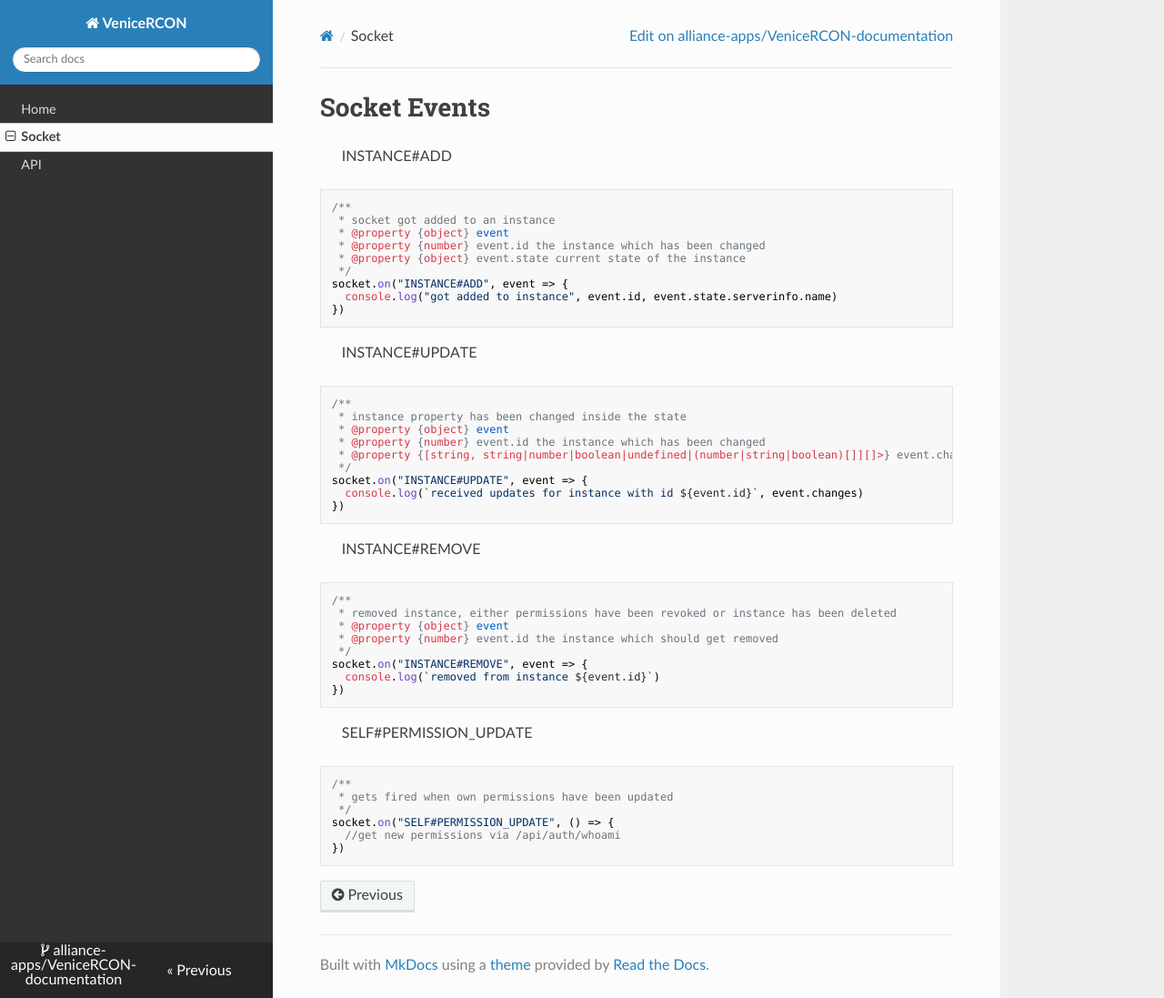
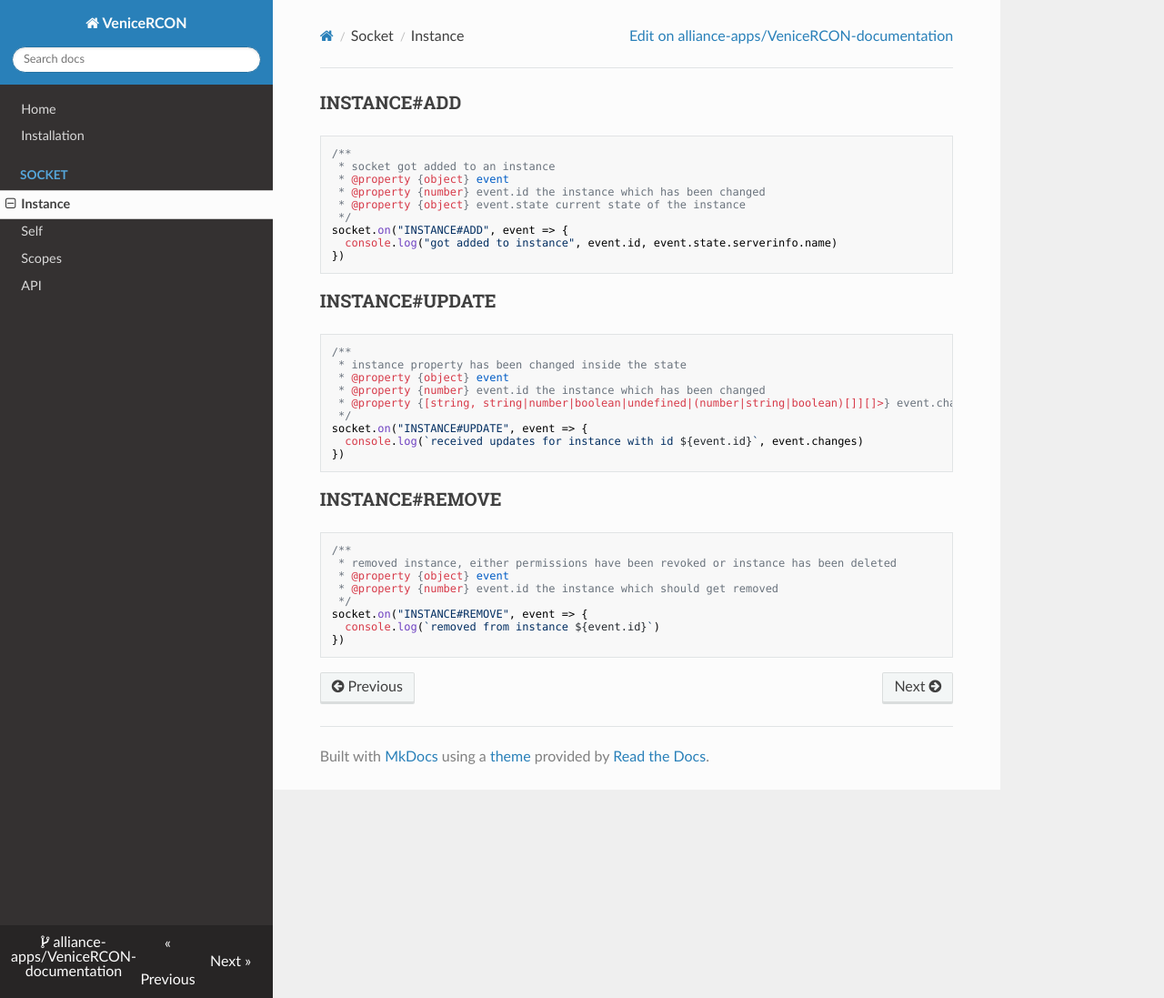
Before and after one commit to alliance-apps/VeniceRCON-documentation, an MkDocs documentation site: the page built from docs/socket/instance.md, in a window 1280 px wide and 1097 px high. Shown: the whole window at 91% size. Built offline with MkDocs 1.6.1, drawn with Linux system fonts in a browser that asks for light colours; nearby versions of some CDN libraries.

Commit message:
create initial docs

````diff
--- a/docs/socket.md
+++ b/docs/socket/instance.md
@@ -1,7 +1,4 @@
-
-# Socket Events
-
-> INSTANCE#ADD
+### INSTANCE#ADD
 
 ```javascript
 /**
@@ -16,7 +13,7 @@ socket.on("INSTANCE#ADD", event => {
 ```
 
 
-> INSTANCE#UPDATE
+### INSTANCE#UPDATE
 
 ```javascript
 /**
@@ -31,7 +28,7 @@ socket.on("INSTANCE#UPDATE", event => {
 ```
 
 
-> INSTANCE#REMOVE
+### INSTANCE#REMOVE
 
 ```javascript
 /**
@@ -43,14 +40,3 @@ socket.on("INSTANCE#REMOVE", event => {
   console.log(`removed from instance ${event.id}`)
 })
 ```
-
-> SELF#PERMISSION_UPDATE
-
-```javascript
-/**
- * gets fired when own permissions have been updated
- */
-socket.on("SELF#PERMISSION_UPDATE", () => {
-  //get new permissions via /api/auth/whoami
-})
-```
--- a/mkdocs.yml
+++ b/mkdocs.yml
@@ -3,6 +3,10 @@ repo_name: alliance-apps/VeniceRCON-documentation
 repo_url: https://github.com/alliance-apps/VeniceRCON-documentation
 nav:
   - Home: index.md
-  - Socket: socket.md
+  - Installation: installation/index.md
+  - Socket:
+    - Instance: socket/instance.md
+    - Self: socket/self.md
+  - Scopes: scopes/index.md
   - API: /VeniceRCON-documentation/api/
 theme: readthedocs
````
Also changed, not shown: docs/installation/index.md (added, +18 -0 lines), docs/scopes/index.md (added, +22 -0 lines), docs/socket/self.md (added, +10 -0 lines).
